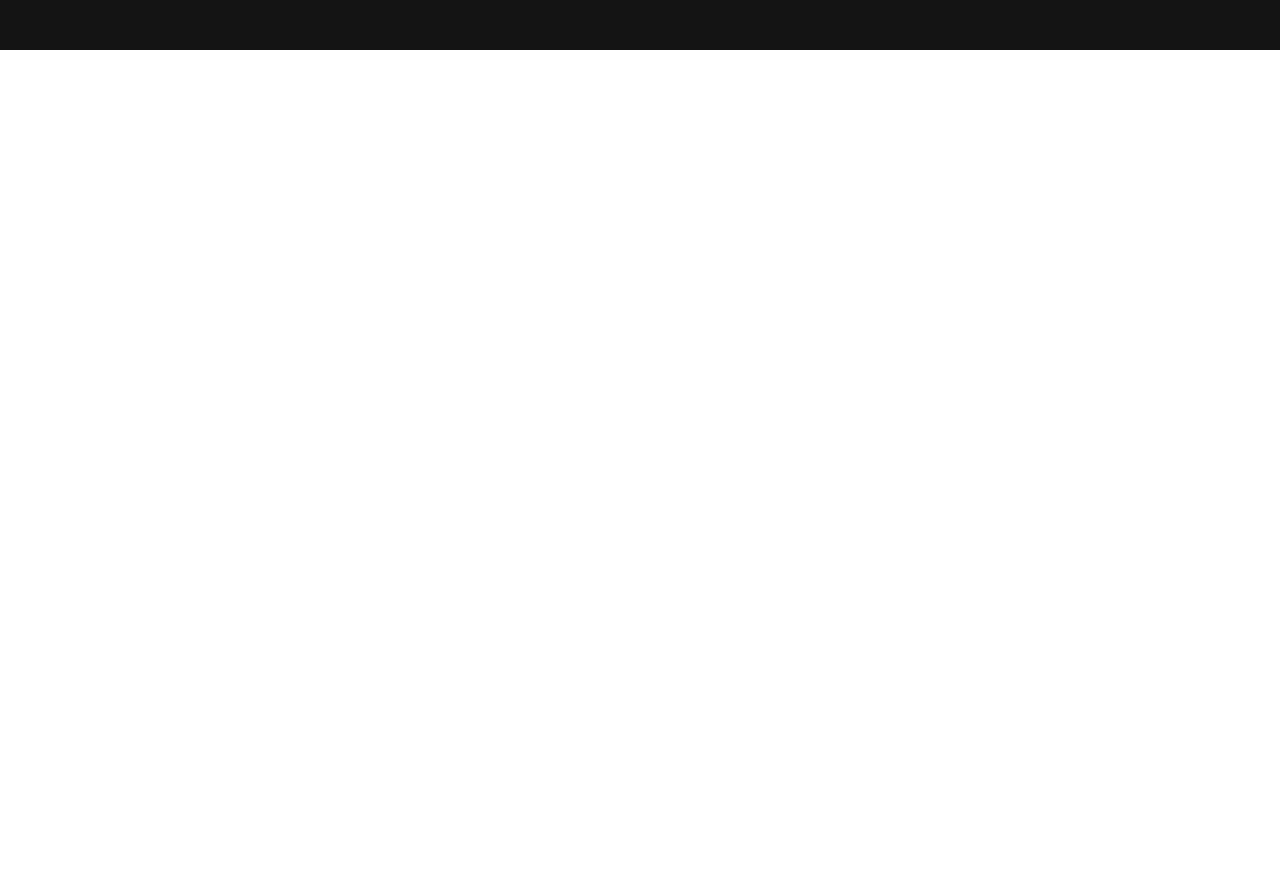
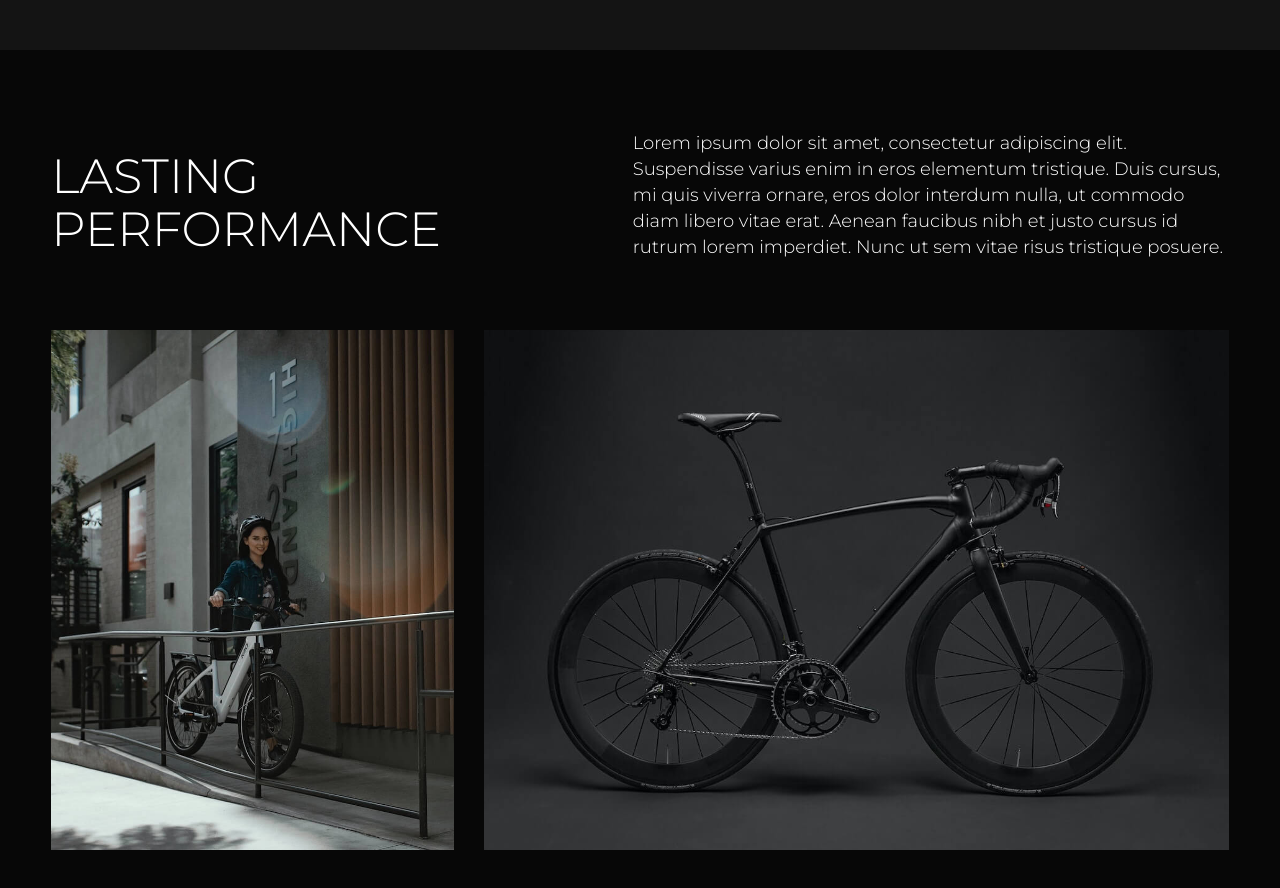
Before and after one commit to Arxci/mazzel, a React (Create React App) app: page / in a window 1280 px wide. Shown: the part 1580-2468 px from the top of the page. Before the commit the page ends 1630 px from the top, so only its background shows below. Built offline with nearby package versions, Linux system fonts and the light colour scheme.

Commit message:
Added showcase section

```diff
--- a/src/App.js
+++ b/src/App.js
@@ -1,5 +1,6 @@
 import styles from './App.module.css'
 import MainHeader from './components/MainHeader/MainHeader'
+import About from './sections/About'
 import Hero from './sections/Hero'
 import Intro from './sections/Intro'
 import Logos from './sections/Logos'
@@ -12,6 +13,7 @@ function App() {
 				<Hero />
 				<Intro />
 				<Logos />
+				<About />
 			</main>
 		</div>
 	)
--- /dev/null
+++ b/src/components/About/Showcase.js
@@ -0,0 +1,35 @@
+import React from 'react'
+import styles from './Showcase.module.css'
+import showcase_01 from '../../assets/images/About/Showcase_01.jpeg'
+import showcase_02 from '../../assets/images/About/Showcase_02.jpeg'
+
+const Showcase = () => {
+	return (
+		<div className={styles.showcase}>
+			<h2 className={styles.title}>Lasting Performance</h2>
+			<p className={styles.subtext}>
+				Lorem ipsum dolor sit amet, consectetur adipiscing elit. Suspendisse
+				varius enim in eros elementum tristique. Duis cursus, mi quis viverra
+				ornare, eros dolor interdum nulla, ut commodo diam libero vitae erat.
+				Aenean faucibus nibh et justo cursus id rutrum lorem imperdiet. Nunc ut
+				sem vitae risus tristique posuere.
+			</p>
+			<a href="/" className={styles['showcase-image-wrapper-01']}>
+				<div
+					className={styles['showcase-image']}
+					style={{ backgroundImage: `url(${showcase_01})` }}
+					alt="showcase"
+				/>
+			</a>
+			<a href="/" className={styles['showcase-image-wrapper-02']}>
+				<div
+					className={styles['showcase-image']}
+					style={{ backgroundImage: `url(${showcase_02})` }}
+					alt="showcase"
+				/>
+			</a>
+		</div>
+	)
+}
+
+export default Showcase
--- /dev/null
+++ b/src/components/About/Showcase.module.css
@@ -0,0 +1,101 @@
+.showcase {
+	width: 100%;
+	max-width: 100%;
+	grid-column-gap: 30px;
+	grid-row-gap: 60px;
+	grid-template-rows: auto auto auto;
+	grid-template-columns: 0.25fr 0.25fr 1fr;
+	margin-bottom: 140px;
+	grid-auto-columns: 1fr;
+	display: grid;
+}
+
+.title {
+	grid-area: span 1 / span 2 / span 1 / span 2;
+	font-size: 3rem;
+}
+
+.subtext {
+	grid-area: span 1 / span 1 / span 1 / span 1;
+	padding-left: 20%;
+}
+
+.showcase-image-wrapper-01,
+.showcase-image-wrapper-02 {
+	max-width: 100%;
+	display: inline-block;
+	width: 100%;
+	min-height: 65vh;
+	position: relative;
+	overflow: hidden;
+}
+
+.showcase-image-wrapper-01 {
+	grid-area: span 1 / span 2 / span 1 / span 2;
+}
+
+.showcase-image-wrapper-02 {
+	grid-area: span 1 / span 1 / span 1 / span 1;
+}
+
+.showcase-image {
+	width: auto;
+	background-position: 50%;
+	background-size: cover;
+	transition: transform 0.7s;
+	position: absolute;
+	top: 0%;
+	bottom: 0%;
+	left: 0%;
+	right: 0%;
+}
+
+.showcase-image:hover,
+.showcase-image:focus {
+	transform: scale(1.05);
+}
+
+@media (max-width: 991px) {
+	.showcase {
+		grid-row-gap: 30px;
+		margin-bottom: 80px;
+	}
+
+	.showcase-image-wrapper-01,
+	.showcase-image-wrapper-02 {
+		min-height: 400px;
+	}
+
+	.title {
+		grid-area: span 1 / span 3 / span 1 / span 3;
+	}
+
+	.subtext {
+		grid-area: span 1 / span 3 / span 1 / span 3;
+		padding-left: 0%;
+	}
+}
+
+@media (max-width: 776px) {
+	.showcase-image-wrapper-01,
+	.showcase-image-wrapper-02 {
+		min-height: 300px;
+		grid-area: span 1 / span 3 / span 1 / span 3;
+	}
+
+	.title {
+		font-size: 48px;
+		line-height: 60px;
+	}
+}
+
+@media (max-width: 479px) {
+	.showcase {
+		margin-bottom: 60px;
+	}
+
+	.title {
+		font-size: 30px;
+		line-height: 54px;
+	}
+}
--- /dev/null
+++ b/src/sections/About.js
@@ -0,0 +1,13 @@
+import React from 'react'
+import styles from './About.module.css'
+import Showcase from '../components/About/Showcase'
+
+const About = () => {
+	return (
+		<section className={`${styles.about} section`}>
+			<Showcase />
+		</section>
+	)
+}
+
+export default About
--- a/src/styles/global.css
+++ b/src/styles/global.css
@@ -22,6 +22,15 @@ h1 {
 	font-size: 120px;
 	font-weight: 300;
 	line-height: 130px;
+}
+
+h2 {
+	text-transform: uppercase;
+	margin-top: 20px;
+	margin-bottom: 10px;
+	font-size: 4.5em;
+	font-weight: 300;
+	line-height: 1.1em;
 }
 
 audio,
@@ -79,6 +88,10 @@ img {
 		padding-top: 50px;
 		padding-bottom: 50px;
 	}
+
+	p {
+		padding-left: 0%;
+	}
 }
 
 @media (max-width: 767px) {
@@ -90,6 +103,16 @@ img {
 		font-size: 32px;
 		line-height: 44px;
 	}
+
+	h2 {
+		font-size: 48px;
+		line-height: 60px;
+	}
+
+	p {
+		font-size: 16px;
+		line-height: 30px;
+	}
 }
 
 @media (max-width: 479px) {
@@ -97,4 +120,9 @@ img {
 		font-size: 30px;
 		line-height: 42px;
 	}
+
+	h2 {
+		font-size: 40px;
+		line-height: 54px;
+	}
 }
```
Also changed, not shown: src/assets/images/About/Showcase_01.jpeg (added), src/assets/images/About/Showcase_02.jpeg (added), src/sections/About.module.css (added).
